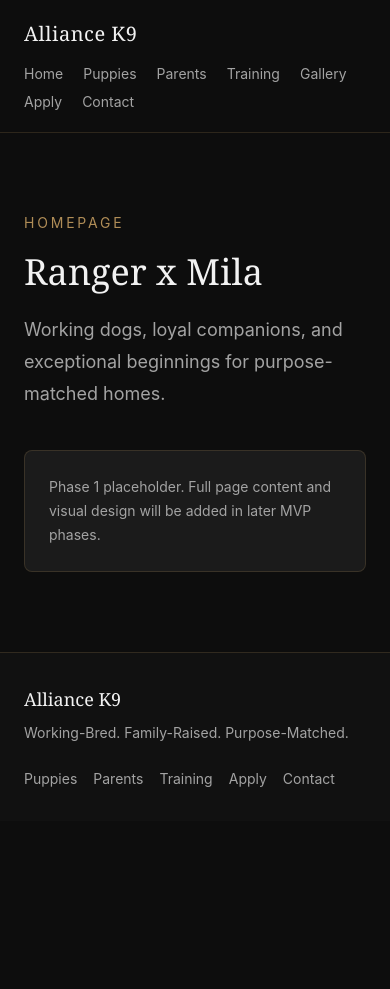
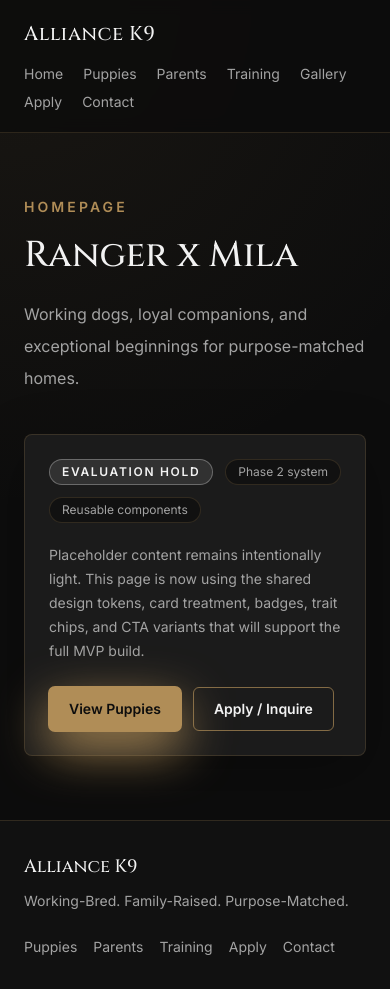
Before and after one commit to ronininvestigator556/ak9puppies, an Astro site: page / in a window 390 px wide. Before the commit the page ends 844 px from the top, so only its background shows below. Built offline with nearby package versions, Linux system fonts and the light colour scheme; Astro itself is replaced by a stand-in of ours.

Commit message:
Phase 2 design system foundation

```diff
--- /dev/null
+++ b/src/components/CTAButton.astro
@@ -0,0 +1,26 @@
+---
+interface Props {
+  href: string;
+  variant?: "primary" | "secondary" | "text";
+}
+
+const { href, variant = "primary" } = Astro.props;
+
+const variants = {
+  primary:
+    "bg-gold text-midnight shadow-gold hover:bg-ivory hover:text-midnight",
+  secondary:
+    "border border-gold/70 bg-transparent text-ivory hover:border-gold hover:bg-gold/10",
+  text: "px-0 text-gold underline-offset-4 hover:text-ivory hover:underline",
+};
+---
+
+<a
+  class:list={[
+    "inline-flex min-h-11 items-center justify-center rounded-md px-5 py-2.5 text-sm font-semibold transition duration-300",
+    variants[variant],
+  ]}
+  href={href}
+>
+  <slot />
+</a>
--- a/src/components/PagePlaceholder.astro
+++ b/src/components/PagePlaceholder.astro
@@ -1,4 +1,9 @@
 ---
+import CTAButton from "./CTAButton.astro";
+import Section from "./Section.astro";
+import StatusBadge from "./StatusBadge.astro";
+import TraitChip from "./TraitChip.astro";
+
 interface Props {
   eyebrow: string;
   title: string;
@@ -8,15 +13,20 @@ interface Props {
 const { eyebrow, title, description } = Astro.props;
 ---
 
-<section class="mx-auto max-w-6xl px-6 py-20">
-  <p class="text-sm uppercase tracking-[0.2em] text-[#B08D57]">{eyebrow}</p>
-  <h1 class="mt-4 max-w-3xl font-serif text-4xl leading-tight text-[#F2F2F2] sm:text-5xl">
-    {title}
-  </h1>
-  <p class="mt-5 max-w-2xl text-lg leading-8 text-[#A3A3A3]">
-    {description}
-  </p>
-  <div class="mt-10 rounded-lg border border-[#B08D57]/20 bg-[#1B1B1B] p-6 text-sm leading-6 text-[#A3A3A3]">
-    Phase 1 placeholder. Full page content and visual design will be added in later MVP phases.
+<Section eyebrow={eyebrow} title={title} description={description}>
+  <div class="luxury-card luxury-card-hover mt-10 max-w-3xl p-6">
+    <div class="flex flex-wrap items-center gap-3">
+      <StatusBadge status="Evaluation Hold" />
+      <TraitChip label="Phase 2 system" />
+      <TraitChip label="Reusable components" />
+    </div>
+    <p class="mt-5 text-sm leading-6 text-stone">
+      Placeholder content remains intentionally light. This page is now using the shared design tokens,
+      card treatment, badges, trait chips, and CTA variants that will support the full MVP build.
+    </p>
+    <div class="mt-6 flex flex-wrap gap-3">
+      <CTAButton href="/puppies">View Puppies</CTAButton>
+      <CTAButton href="/apply" variant="secondary">Apply / Inquire</CTAButton>
+    </div>
   </div>
-</section>
+</Section>
--- /dev/null
+++ b/src/components/Section.astro
@@ -0,0 +1,23 @@
+---
+interface Props {
+  eyebrow?: string;
+  title?: string;
+  description?: string;
+  class?: string;
+}
+
+const { eyebrow, title, description, class: className = "" } = Astro.props;
+---
+
+<section class:list={["section-shell py-16 sm:py-20", className]}>
+  {
+    (eyebrow || title || description) && (
+      <div class="max-w-3xl">
+        {eyebrow && <p class="eyebrow">{eyebrow}</p>}
+        {title && <h1 class="heading-display mt-4">{title}</h1>}
+        {description && <p class="body-copy mt-5">{description}</p>}
+      </div>
+    )
+  }
+  <slot />
+</section>
--- a/src/components/SiteFooter.astro
+++ b/src/components/SiteFooter.astro
@@ -8,20 +8,20 @@ const footerLinks = [
 ];
 ---
 
-<footer class="border-t border-[#B08D57]/20 bg-[#111]">
+<footer class="border-t border-gold/20 bg-[#111]">
   <div class="mx-auto grid max-w-6xl gap-6 px-6 py-8 sm:grid-cols-[1fr_auto] sm:items-start">
     <div>
-      <p class="font-serif text-lg text-[#F2F2F2]">Alliance K9</p>
-      <p class="mt-2 max-w-xl text-sm leading-6 text-[#A3A3A3]">
+      <p class="font-heading text-lg text-ivory">Alliance K9</p>
+      <p class="mt-2 max-w-xl text-sm leading-6 text-stone">
         Working-Bred. Family-Raised. Purpose-Matched.
       </p>
     </div>
     <nav aria-label="Footer navigation">
-      <ul class="flex flex-wrap gap-x-4 gap-y-2 text-sm text-[#A3A3A3] sm:justify-end">
+      <ul class="flex flex-wrap gap-x-4 gap-y-2 text-sm text-stone sm:justify-end">
         {
           footerLinks.map((item) => (
             <li>
-              <a class="transition hover:text-[#B08D57]" href={item.href}>
+              <a class="transition hover:text-gold" href={item.href}>
                 {item.label}
               </a>
             </li>
--- a/src/components/SiteHeader.astro
+++ b/src/components/SiteHeader.astro
@@ -10,17 +10,17 @@ const navItems = [
 ];
 ---
 
-<header class="border-b border-[#B08D57]/20 bg-[#0D0D0D]">
+<header class="sticky top-0 z-50 border-b border-gold/20 bg-midnight/90 backdrop-blur">
   <div class="mx-auto flex max-w-6xl flex-col gap-4 px-6 py-5 sm:flex-row sm:items-center sm:justify-between">
-    <a href="/" class="font-serif text-xl tracking-wide text-[#F2F2F2]">
+    <a href="/" class="font-heading text-xl tracking-wide text-ivory">
       Alliance K9
     </a>
     <nav aria-label="Primary navigation">
-      <ul class="flex flex-wrap gap-x-5 gap-y-2 text-sm text-[#A3A3A3]">
+      <ul class="flex flex-wrap gap-x-5 gap-y-2 text-sm text-stone">
         {
           navItems.map((item) => (
             <li>
-              <a class="transition hover:text-[#B08D57]" href={item.href}>
+              <a class="transition hover:text-gold" href={item.href}>
                 {item.label}
               </a>
             </li>
--- /dev/null
+++ b/src/components/StatusBadge.astro
@@ -0,0 +1,24 @@
+---
+interface Props {
+  status: "Available" | "Pending" | "Reserved" | "Sold" | "Evaluation Hold";
+}
+
+const { status } = Astro.props;
+
+const tone = {
+  Available: "border-gold/55 bg-gold/15 text-ivory",
+  Pending: "border-stone/40 bg-stone/10 text-stone",
+  Reserved: "border-gold/35 bg-gold/10 text-gold",
+  Sold: "border-stone/30 bg-stone/10 text-stone",
+  "Evaluation Hold": "border-ivory/30 bg-ivory/10 text-ivory",
+};
+---
+
+<span
+  class:list={[
+    "inline-flex items-center rounded-full border px-3 py-1 text-xs font-semibold uppercase tracking-[0.14em]",
+    tone[status],
+  ]}
+>
+  {status}
+</span>
--- /dev/null
+++ b/src/components/TraitChip.astro
@@ -0,0 +1,11 @@
+---
+interface Props {
+  label: string;
+}
+
+const { label } = Astro.props;
+---
+
+<span class="inline-flex rounded-full border border-gold/20 bg-midnight/60 px-3 py-1 text-xs text-stone">
+  {label}
+</span>
--- a/src/layouts/BaseLayout.astro
+++ b/src/layouts/BaseLayout.astro
@@ -20,9 +20,15 @@ const {
     <meta charset="UTF-8" />
     <meta name="description" content={description} />
     <meta name="viewport" content="width=device-width, initial-scale=1.0" />
+    <link rel="preconnect" href="https://fonts.googleapis.com" />
+    <link rel="preconnect" href="https://fonts.gstatic.com" crossorigin />
+    <link
+      href="https://fonts.googleapis.com/css2?family=Cinzel:wght@500;600;700&family=Inter:wght@400;500;600;700&display=swap"
+      rel="stylesheet"
+    />
     <title>{title}</title>
   </head>
-  <body class="min-h-screen bg-[#0D0D0D] text-[#F2F2F2] antialiased">
+  <body class="min-h-screen bg-midnight font-body text-ivory antialiased">
     <SiteHeader />
     <main>
       <slot />
--- a/src/styles/global.css
+++ b/src/styles/global.css
@@ -2,24 +2,78 @@
 @tailwind components;
 @tailwind utilities;
 
+@layer base {
   :root {
     color-scheme: dark;
+    --color-midnight: #0d0d0d;
+    --color-graphite: #1b1b1b;
+    --color-gold: #b08d57;
+    --color-ivory: #f2f2f2;
+    --color-stone: #a3a3a3;
   }
 
   html {
-  background: #0d0d0d;
-  color: #f2f2f2;
+    background: var(--color-midnight);
+    color: var(--color-ivory);
     font-family:
       Inter,
       system-ui,
       sans-serif;
+    scroll-behavior: smooth;
   }
 
   body {
     min-height: 100vh;
     margin: 0;
+    background:
+      radial-gradient(circle at top left, rgb(176 141 87 / 0.08), transparent 32rem),
+      var(--color-midnight);
   }
 
   a {
     color: inherit;
   }
+
+  :focus-visible {
+    outline: 2px solid var(--color-gold);
+    outline-offset: 4px;
+  }
+}
+
+@layer components {
+  .section-shell {
+    @apply mx-auto w-full max-w-6xl px-6;
+  }
+
+  .eyebrow {
+    @apply text-sm font-semibold uppercase tracking-[0.22em] text-gold;
+  }
+
+  .heading-display {
+    @apply font-heading text-4xl leading-tight text-ivory sm:text-5xl;
+  }
+
+  .body-copy {
+    @apply text-base leading-8 text-stone sm:text-lg;
+  }
+
+  .luxury-card {
+    @apply rounded-lg border border-gold/20 bg-graphite shadow-soft transition duration-300;
+  }
+
+  .luxury-card-hover {
+    @apply hover:-translate-y-1 hover:border-gold/40 hover:shadow-gold;
+  }
+
+  .image-treatment {
+    @apply overflow-hidden rounded-lg border border-gold/20 bg-graphite shadow-soft;
+  }
+
+  .image-treatment img {
+    @apply h-full w-full object-cover transition duration-500;
+  }
+
+  .image-treatment:hover img {
+    @apply scale-[1.03];
+  }
+}
--- a/tailwind.config.mjs
+++ b/tailwind.config.mjs
@@ -2,7 +2,23 @@
 export default {
   content: ["./src/**/*.{astro,html,js,jsx,md,mdx,svelte,ts,tsx,vue}"],
   theme: {
-    extend: {},
+    extend: {
+      colors: {
+        midnight: "#0D0D0D",
+        graphite: "#1B1B1B",
+        gold: "#B08D57",
+        ivory: "#F2F2F2",
+        stone: "#A3A3A3",
+      },
+      fontFamily: {
+        heading: ["Cinzel", "Georgia", "serif"],
+        body: ["Inter", "system-ui", "sans-serif"],
+      },
+      boxShadow: {
+        soft: "0 18px 60px rgb(0 0 0 / 0.28)",
+        gold: "0 0 0 1px rgb(176 141 87 / 0.22), 0 18px 50px rgb(0 0 0 / 0.24)",
+      },
+    },
   },
   plugins: [],
 };
```
Lines whose indentation alone changed are shown as unchanged.
